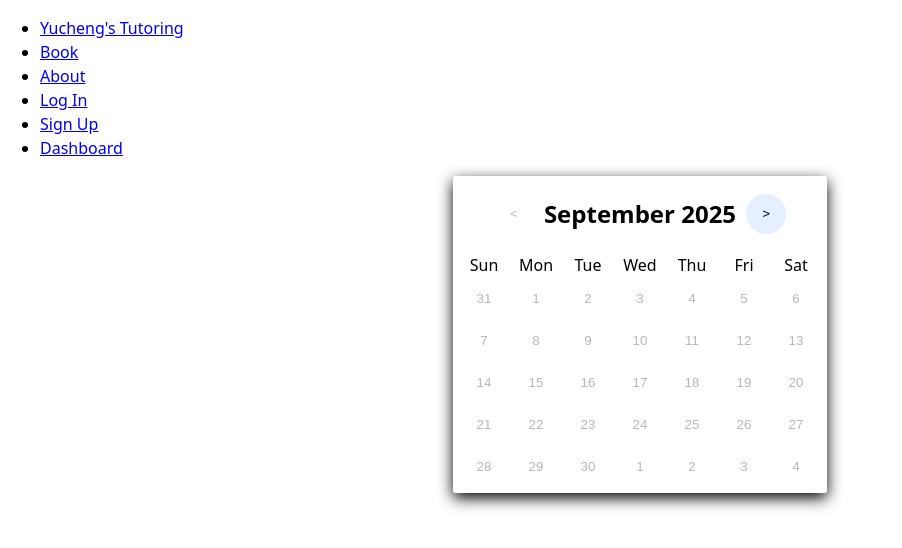
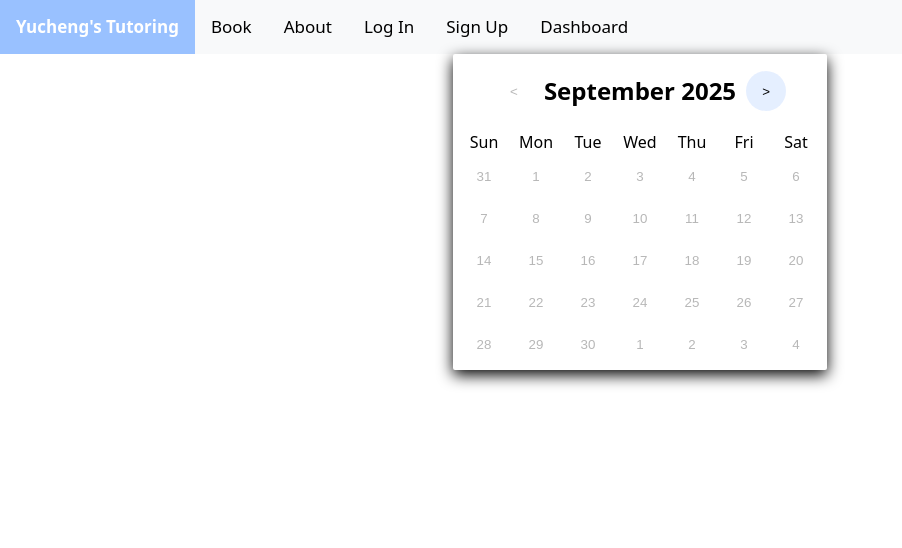
Before and after one commit to BlakeDiaz/tutoring_website, a React (Vite) app in the folder frontend/: page /book in a window 1280 px wide. Shown: the top 548 px of the page, without its empty margins (0-902 px from the left). Built offline with nearby package versions, Linux system fonts and the light colour scheme; no server answers.

Commit message:
Added style to SiteNavbar

```diff
--- a/frontend/index.html
+++ b/frontend/index.html
@@ -3,6 +3,7 @@
   <head>
     <meta charset="UTF-8" />
     <meta name="viewport" content="width=device-width, initial-scale=1.0" />
+    <link rel="stylesheet" href="https://cdnjs.cloudflare.com/ajax/libs/font-awesome/4.7.0/css/font-awesome.min.css">
     <title>Yucheng's Tutoring</title>
   </head>
   <body>
--- /dev/null
+++ b/frontend/src/SiteNavbar.css
@@ -0,0 +1,75 @@
+nav.navbar-desktop {
+  white-space: nowrap;
+  overflow-x: auto;
+  width: 100%;
+  background-color: rgb(248, 249, 250);
+}
+
+nav.navbar-desktop > ul {
+  list-style-type: none;
+  margin: 0;
+  padding: 0;
+}
+
+nav.navbar-desktop > ul > li {
+  display: inline-block;
+}
+
+nav.navbar-desktop > ul > li > a {
+  color: black;
+  padding: 14px 16px;
+  text-decoration: none;
+  font-size: 17px;
+  display: block;
+  text-align: center;
+}
+
+nav.navbar-desktop > ul > li > a.logo-link {
+  font-weight: bold;
+  color: white;
+  background-color: rgb(0, 100, 252);
+}
+
+nav.navbar-desktop > ul > li > a:hover {
+  background-color: rgb(153, 193, 255);
+}
+
+.navbar-mobile {
+  overflow: hidden;
+  background-color: rgb(248, 249, 250);
+  position: relative;
+}
+
+.navbar-mobile #subLinks {
+  display: none;
+}
+
+.navbar-mobile a {
+  color: black;
+  padding: 14px 16px;
+  text-decoration: none;
+  font-size: 17px;
+  display: block;
+}
+
+.navbar-mobile a.logo-link {
+  color: white;
+  background-color: rgb(0, 100, 252);
+}
+
+.navbar-mobile a.icon {
+  color: white;
+  background: rgb(0, 0, 0);
+  position: absolute;
+  right: 0;
+  top: 0;
+}
+
+.navbar-mobile a:hover {
+  background-color: rgb(153, 193, 255);
+}
+
+.navbar-mobile a.logo-link:hover {
+  background-color: rgba(0, 100, 252, 0.7);
+  color: white;
+}
--- a/frontend/src/SiteNavbar.tsx
+++ b/frontend/src/SiteNavbar.tsx
@@ -1,11 +1,23 @@
 import { Link } from "react-router";
+import "./SiteNavbar.css";
+import { useState } from "react";
 
 function SiteNavbar() {
+  if (window.innerWidth >= 1200) {
+    return <SiteNavbarDesktop></SiteNavbarDesktop>;
+  } else {
+    return <SiteNavbarMobile></SiteNavbarMobile>;
+  }
+}
+
+function SiteNavbarDesktop() {
   return (
-    <nav>
+    <nav className="navbar-desktop">
       <ul>
         <li>
-          <Link to="/">Yucheng's Tutoring</Link>
+          <Link className="logo-link" to="/">
+            Yucheng's Tutoring
+          </Link>
         </li>
         <li>
           <Link to="/book">Book</Link>
@@ -27,4 +39,36 @@ function SiteNavbar() {
   );
 }
 
+function SiteNavbarMobile() {
+  const [show_links, setShowLinks] = useState(false);
+
+  function renderSubLinks() {
+    if (show_links) {
+      return (
+        <div>
+          <Link to="/book">Book</Link>
+          <Link to="/">About</Link>
+          <Link to="/login">Log In</Link>
+          <Link to="/register">Sign Up</Link>
+          <Link to="/dashboard">Dashboard</Link>
+        </div>
+      );
+    }
+
+    return <></>;
+  }
+
+  return (
+    <div className="navbar-mobile">
+      <Link className="logo-link" to="/">
+        Yucheng's Tutoring
+      </Link>
+      {renderSubLinks()}
+      <a className="icon" onClick={() => setShowLinks(!show_links)}>
+        <i className="fa fa-bars"></i>
+      </a>
+    </div>
+  );
+}
+
 export default SiteNavbar;
```
